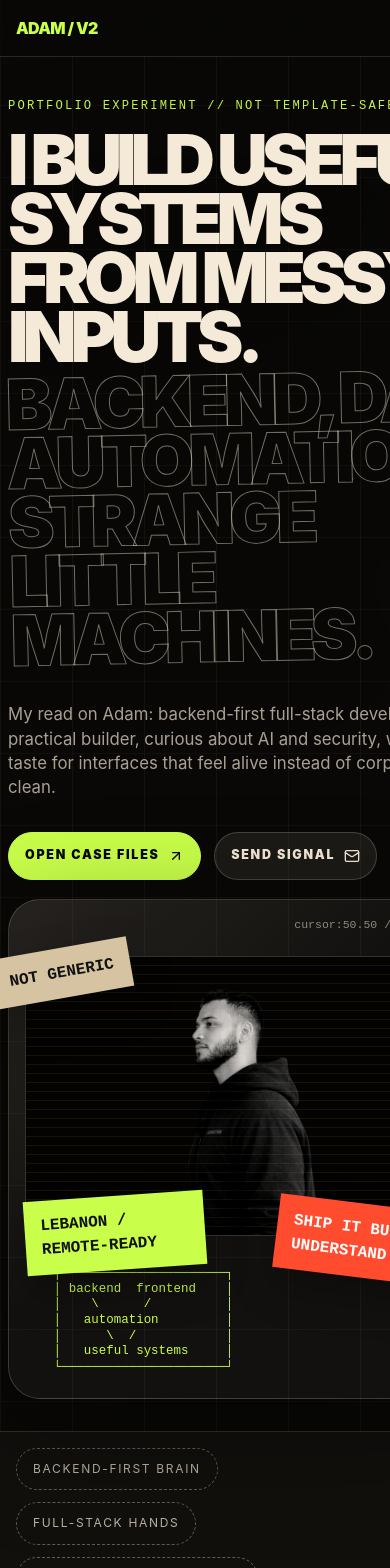
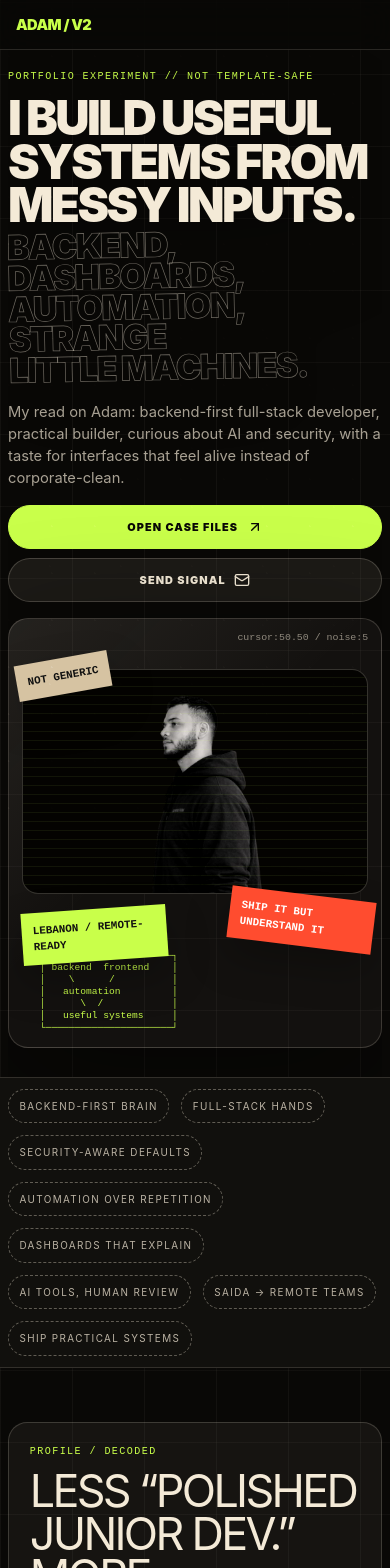
Before and after one commit to admatieh/Portfolio, a React (Vite) app in the folder portfolio-site/: page / in a window 390 px wide. Shown: the top 1568 px of the page. Built offline with nearby package versions, Linux system fonts and the light colour scheme.

Commit message:
improve v2 hero responsiveness

```diff
--- a/portfolio-site/src/index.css
+++ b/portfolio-site/src/index.css
@@ -110,14 +110,18 @@ body {
 .v2-nav a:hover { color: var(--v2-ink); }
 
 .v2-hero {
-  width: min(1500px, calc(100% - 2rem));
+  width: min(1580px, calc(100% - 2rem));
   margin: 0 auto;
-  min-height: 92vh;
+  min-height: calc(100vh - 58px);
   display: grid;
-  grid-template-columns: minmax(0, 1.08fr) minmax(330px, .72fr);
-  gap: clamp(1.2rem, 3vw, 3rem);
+  grid-template-columns: minmax(0, .96fr) minmax(360px, .82fr);
+  gap: clamp(1rem, 2.6vw, 2.6rem);
   align-items: center;
-  padding: clamp(3rem, 8vw, 8rem) 0 clamp(2rem, 4vw, 4rem);
+  padding: clamp(1.6rem, 4.8vw, 4.8rem) 0 clamp(1.8rem, 3vw, 3rem);
+}
+
+.v2-hero-copy {
+  min-width: 0;
 }
 
 .v2-kicker {
@@ -131,10 +135,10 @@ body {
 
 .v2-hero h1 {
   margin: 0;
-  font-size: clamp(3.4rem, 9.8vw, 10.8rem);
-  line-height: .84;
-  letter-spacing: -.085em;
-  max-width: 980px;
+  font-size: clamp(3rem, 5.45vw, 6.45rem);
+  line-height: .9;
+  letter-spacing: -.065em;
+  max-width: 760px;
   font-weight: 1000;
   text-transform: uppercase;
   text-wrap: balance;
@@ -143,7 +147,9 @@ body {
 
 .v2-hero h1 span {
   display: block;
-  margin-top: .12em;
+  margin-top: .16em;
+  font-size: .58em;
+  line-height: .9;
   color: transparent;
   -webkit-text-stroke: 1px rgba(244,234,215,.52);
   opacity: .86;
@@ -152,9 +158,9 @@ body {
 }
 
 .v2-lede {
-  max-width: 760px;
-  margin: 2rem 0 0;
-  font-size: clamp(1.05rem, 2vw, 1.45rem);
+  max-width: 680px;
+  margin: 1.05rem 0 0;
+  font-size: clamp(1rem, 1.55vw, 1.22rem);
   line-height: 1.45;
   color: var(--v2-muted);
 }
@@ -163,7 +169,7 @@ body {
   display: flex;
   flex-wrap: wrap;
   gap: .8rem;
-  margin-top: 2rem;
+  margin-top: 1.1rem;
 }
 
 .v2-actions a,
@@ -195,7 +201,7 @@ body {
 
 .v2-portrait-board {
   position: relative;
-  min-height: 620px;
+  min-height: min(620px, calc(100vh - 150px));
   border: 1px solid rgba(244,234,215,.18);
   border-radius: 2rem;
   background:
@@ -219,7 +225,7 @@ body {
 .v2-photo-wrap {
   position: absolute;
   inset: 4.4rem 2rem auto;
-  height: 330px;
+  height: clamp(235px, 31vh, 330px);
   overflow: hidden;
   border-radius: 1.4rem;
   border: 1px solid rgba(244,234,215,.2);
@@ -525,31 +531,140 @@ body {
 @media (max-width: 1100px) {
   .v2-hero,
   .v2-signal-grid { grid-template-columns: 1fr; }
-  .v2-portrait-board { min-height: 560px; transform: rotate(0deg); }
+  .v2-hero {
+    min-height: auto;
+    padding-top: 2.2rem;
+  }
+  .v2-hero h1 {
+    max-width: 100%;
+    font-size: clamp(3.1rem, 9.5vw, 6.4rem);
+    line-height: .9;
+  }
+  .v2-portrait-board {
+    min-height: 520px;
+    transform: rotate(0deg);
+  }
   .v2-case-stack,
   .v2-capabilities { grid-template-columns: repeat(2, minmax(0, 1fr)); }
   .v2-case-card:nth-child(n) { margin-top: 0; transform: rotate(0deg); }
 }
 
 @media (max-width: 700px) {
-  .v2-nav { align-items: flex-start; }
+  .v2-nav {
+    align-items: center;
+    padding: .85rem 1rem;
+  }
   .v2-nav div { display: none; }
-  .v2-hero { width: min(100% - 1rem, 1500px); padding-top: 2.5rem; }
-  .v2-hero h1 { font-size: clamp(3.25rem, 18vw, 6rem); }
-  .v2-portrait-board { min-height: 500px; }
-  .v2-photo-wrap { inset: 3.5rem 1rem auto; height: 280px; }
-  .v2-sticker-two { top: 19rem; right: .4rem; }
-  .v2-sticker-three { left: 1rem; bottom: 8rem; }
+  .v2-brand { font-size: .92rem; }
+  .v2-hero {
+    width: min(100% - 1rem, 1500px);
+    padding-top: 1.2rem;
+    gap: 1rem;
+    overflow: hidden;
+  }
+  .v2-kicker {
+    font-size: .63rem;
+    letter-spacing: .14em;
+    margin-bottom: .7rem;
+  }
+  .v2-hero h1 {
+    max-width: 100%;
+    font-size: clamp(2.38rem, 12.2vw, 3.25rem);
+    line-height: .92;
+    letter-spacing: -.055em;
+    text-wrap: balance;
+    overflow-wrap: break-word;
+  }
+  .v2-hero h1 span {
+    margin-top: .18em;
+    font-size: .72em;
+    line-height: .9;
+    -webkit-text-stroke: .7px rgba(244,234,215,.5);
+    letter-spacing: -.05em;
+  }
+  .v2-lede {
+    margin-top: .85rem;
+    font-size: .92rem;
+    line-height: 1.5;
+    max-width: 100%;
+    overflow-wrap: break-word;
+  }
+  .v2-actions {
+    gap: .55rem;
+    margin-top: 1rem;
+  }
+  .v2-actions a,
+  .v2-case-card a,
+  .v2-contact-row a,
+  .v2-contact-row span {
+    width: 100%;
+    justify-content: center;
+    padding: .8rem .9rem;
+    font-size: .68rem;
+    letter-spacing: .1em;
+  }
+  .v2-portrait-board {
+    min-height: 430px;
+    border-radius: 1.25rem;
+    overflow: hidden;
+  }
+  .v2-coordinate {
+    right: .8rem;
+    top: .75rem;
+    font-size: .62rem;
+  }
+  .v2-photo-wrap {
+    inset: 3.1rem .8rem auto;
+    height: 225px;
+    min-height: 0;
+    border-radius: 1rem;
+  }
+  .v2-portrait-board pre {
+    left: .85rem;
+    bottom: .8rem;
+    font-size: .6rem;
+  }
+  .v2-sticker {
+    max-width: 145px;
+    padding: .6rem .7rem;
+    font-size: .68rem;
+  }
+  .v2-sticker-one { left: .45rem; top: 2.45rem; }
+  .v2-sticker-two { top: 17.2rem; right: .45rem; }
+  .v2-sticker-three { left: .8rem; bottom: 5.4rem; }
+  .v2-strip { padding: .7rem .5rem; }
+  .v2-strip span {
+    font-size: .62rem;
+    padding: .55rem .65rem;
+  }
   .v2-signal-grid,
   .v2-cases,
   .v2-stack-room,
   .v2-chaos-map,
-  .v2-contact { width: min(100% - 1rem, 1400px); }
+  .v2-contact {
+    width: min(100% - 1rem, 1400px);
+    padding: 3.4rem 0;
+  }
   .v2-case-stack,
   .v2-capabilities { grid-template-columns: 1fr; }
   .v2-manifesto h2,
   .v2-section-head h2,
-  .v2-contact h2 { font-size: clamp(2.4rem, 13vw, 4.6rem); }
+  .v2-contact h2 {
+    font-size: clamp(2.15rem, 11.5vw, 4rem);
+    line-height: .94;
+    letter-spacing: -.06em;
+  }
+  .v2-manifesto,
+  .v2-logbook,
+  .v2-terminal-card,
+  .v2-contact { border-radius: 1.2rem; }
+  .v2-case-card {
+    min-height: auto;
+    padding: 1rem;
+  }
+  .v2-case-card h3 {
+    font-size: clamp(2rem, 13vw, 3.5rem);
+  }
   .v2-chaos-map { height: 520px; }
   .node-a { left: 4%; top: 58%; }
   .node-b { left: 8%; top: 14%; }
```
